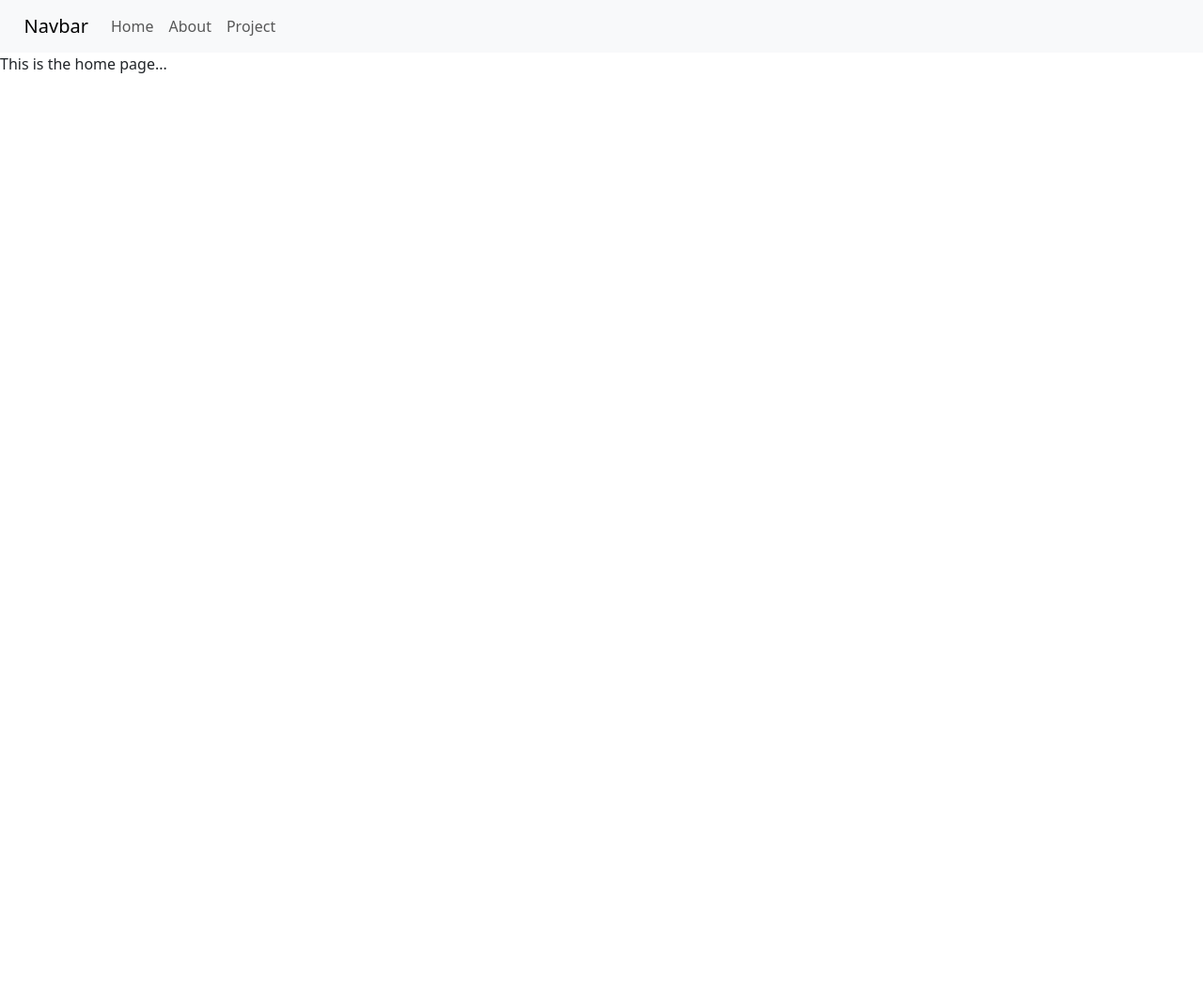
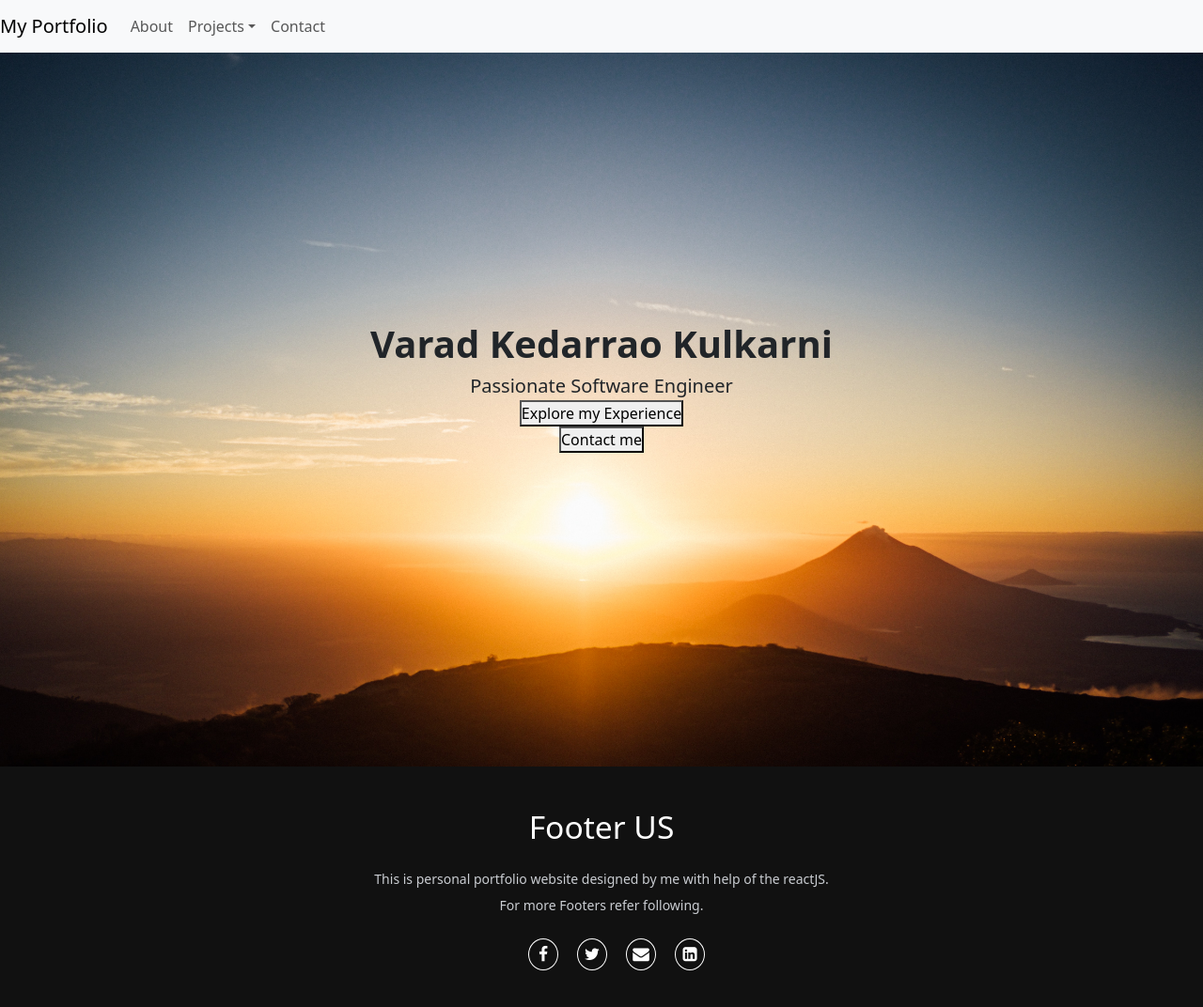
Before and after one commit to Varad-Kulkarni/my-portfolio, a React (Create React App) app in the folder client/: page / in a window 1280 px wide. Shown: the top 1072 px of the page at 94% size. Before the commit the page ends 800 px from the top, so only its background shows below. Built offline with nearby package versions, Linux system fonts and the light colour scheme.

Commit message:
added navbar, footer and some home content

```diff
--- a/client/package.json
+++ b/client/package.json
@@ -7,7 +7,9 @@
     "@testing-library/react": "^13.4.0",
     "@testing-library/user-event": "^13.5.0",
     "bootstrap": "^5.3.1",
+    "popper.js": "^1.16.1",
     "react": "^18.2.0",
+    "react-bootstrap-validation": "^0.1.11",
     "react-dom": "^18.2.0",
     "react-router-dom": "^6.15.0",
     "react-scripts": "5.0.1",
--- a/client/src/App.js
+++ b/client/src/App.js
@@ -1,14 +1,16 @@
 import './App.css';
 import { Router } from 'react-router-dom'
 
-import Navbar from './components/Navbar/Navbar'
+import NavigationBar from './components/NavigationBar/NavigationBar'
 import AllRoutes from './AllRoutes';
+import Footer from './components/Footer/Footer'
 
 function App() {
   return (
     <div className="App">
-        <Navbar />
+        <NavigationBar />
         <AllRoutes />
+        <Footer />
     </div>
   );
 }
--- a/client/src/Pages/Home/Home.css
+++ b/client/src/Pages/Home/Home.css
@@ -0,0 +1,48 @@
+.outer-description {
+    background-image: url('../../assets/Pictures/home-description-bg.jpg');
+    height: 95vh;
+    background-position: center;
+    background-repeat: no-repeat;
+    background-size: cover;
+}
+
+.description {
+    text-align: center;
+    padding-top: 35vh;
+}
+.description > .name {
+    font-weight: bold;
+    font-size: 40px;
+}
+.description > .role {
+    font-size: 20px;
+}
+
+.projects > .title {
+    font-weight: bold;
+    font-size: 27px;
+    padding-top: 9px;
+    padding-left: 9px;
+}
+.projects > .p4 {
+    text-align: center;
+    padding-top: 80px;
+}
+.projects > .p-content {
+    border: 1px solid black;
+    float: left;
+    height: 170px;
+    width: 350px;
+    padding: 3px;
+    margin: 3px;
+}
+.projects > .p4 > button {
+    border: none;
+    color: blue;
+}
+.projects > .p-content > .p-title {
+    font-size: 25px;
+}
+.projects > .p-content > .p-desc {
+    font-size: 15px;
+}
--- a/client/src/Pages/Home/Home.jsx
+++ b/client/src/Pages/Home/Home.jsx
@@ -1,9 +1,20 @@
 import React from 'react'
+
+import './Home.css'
 
 const Home = () => {
   return (
     <div className='home'>
-      This is the home page...
+      <div className="outer-description">
+        <div className="description">
+          <div className="name">Varad Kedarrao Kulkarni</div>
+          <div className="role">Passionate Software Engineer</div>
+          <div className="buttons">
+            <div className="experience"><button>Explore my Experience</button></div>
+            <div className="contact-me"><button>Contact me</button></div>
+          </div>
+        </div>
+      </div>
     </div>
   )
 }
--- /dev/null
+++ b/client/src/components/Footer/Footer.css
@@ -0,0 +1,125 @@
+@import url(https://stackpath.bootstrapcdn.com/font-awesome/4.7.0/css/font-awesome.min.css);
+
+*{
+    margin: 0;
+    padding: 0;
+    box-sizing: border-box;
+}
+body{
+    background: #fcfcfc;
+    font-family: sans-serif;
+}
+footer{
+    /* position: absolute; */
+    bottom: 0;
+    left: 0;
+    right: 0;
+    background: #111;
+    height: auto;
+    width: 100vw;
+
+    padding-top: 40px;
+    color: #fff;
+}
+.footer-content{
+    display: flex;
+    align-items: center;
+    justify-content: center;
+    flex-direction: column;
+    text-align: center;
+}
+.footer-content h3{
+    font-size: 2.1rem;
+    font-weight: 500;
+    text-transform: capitalize;
+    line-height: 3rem;
+}
+.footer-content p{
+    max-width: 500px;
+    margin: 10px auto;
+    line-height: 28px;
+    font-size: 14px;
+    color: #cacdd2;
+}
+.socials{
+    list-style: none;
+    display: flex;
+    align-items: center;
+    justify-content: center;
+    margin: 1rem 0 3rem 0;
+}
+.socials li{
+    margin: 0 10px;
+}
+.socials a{
+    text-decoration: none;
+    color: #fff;
+    border: 1.1px solid white;
+    padding: 5px;
+
+    border-radius: 50%;
+
+}
+.socials a i{
+    font-size: 1.1rem;
+    width: 20px;
+
+
+    transition: color .4s ease;
+
+}
+.socials a:hover i{
+    color: aqua;
+}
+
+.footer-bottom{
+    background: #000;
+    width: 100vw;
+    padding: 20px;
+padding-bottom: 40px;
+    text-align: center;
+}
+.footer-bottom p{
+float: left;
+    font-size: 14px;
+    word-spacing: 2px;
+    text-transform: capitalize;
+}
+.footer-bottom p a{
+  color:#44bae8;
+  font-size: 16px;
+  text-decoration: none;
+}
+.footer-bottom span{
+    text-transform: uppercase;
+    opacity: .4;
+    font-weight: 200;
+}
+.footer-menu{
+  float: right;
+
+}
+.footer-menu ul{
+  display: flex;
+}
+.footer-menu ul li{
+padding-right: 10px;
+display: block;
+}
+.footer-menu ul li a{
+  color: #cfd2d6;
+  text-decoration: none;
+}
+.footer-menu ul li a:hover{
+  /* color: #27bcda; */
+  color: blueviolet;
+
+}
+
+@media (max-width:500px) {
+.footer-menu ul{
+  display: flex;
+  margin-top: 10px;
+  margin-bottom: 20px;
+}
+}
--- /dev/null
+++ b/client/src/components/Footer/Footer.jsx
@@ -0,0 +1,25 @@
+import React from 'react'
+
+import './Footer.css'
+
+const Footer = () => {
+  return (
+    <div>
+    <footer>
+        <div className="footer-content">
+            <h3>Footer US</h3>
+            <p>This is personal portfolio website designed by me with help of the reactJS. For more Footers refer following.</p>
+            <ul className="socials">
+                <li><a href="https://www.facebook.com/varad.kulkarni.3701" target="_blank"><i className="fa fa-facebook"></i></a></li>
+                <li><a href="https://twitter.com/Varadku69896818" target="_blank"><i className="fa fa-twitter"></i></a></li>
+                <li><a href = "mailto: kulkarnivarad963@gmail.com" target="_blank"><i className="fa fa-envelope"/></a></li>
+                <li><a href="https://www.linkedin.com/in/varad-k-kulkarni" target="_blank"><i className="fa fa-linkedin-square"></i></a></li>
+            </ul>
+        </div>
+
+    </footer>
+    </div>
+  )
+}
+
+export default Footer
--- a/client/src/components/Navbar/Navbar.css
+++ /dev/null
@@ -1,7 +0,0 @@
-.nav-logo {
-    padding-left: 2vw;
-}
-
-.nav-buttons {
-    float: right;
-}
--- a/client/src/components/Navbar/Navbar.jsx
+++ /dev/null
@@ -1,32 +0,0 @@
-import React from 'react'
-
-import './Navbar.css'
-
-const Navbar = () => {
-    return (
-        <div className="nav-bar">
-            <nav className="navbar navbar-expand-lg navbar-light bg-light">
-                <a className="navbar-brand nav-logo" href="#">Navbar</a>
-                <button className="navbar-toggler" type="button" data-toggle="collapse" data-target="#navbarSupportedContent" aria-controls="navbarSupportedContent" aria-expanded="false" aria-label="Toggle navigation">
-                    <span className="navbar-toggler-icon"></span>
-                </button>
-
-                <div className="collapse navbar-collapse" id="navbarSupportedContent">
-                    <ul className="navbar-nav mr-auto nav-buttons">
-                        <li className="nav-item active">
-                            <a className="nav-link" href="#">Home</a>
-                        </li>
-                        <li className="nav-item">
-                            <a className="nav-link" href="#">About</a>
-                        </li>
-                        <li className="nav-item">
-                            <a className="nav-link" href="#">Project</a>
-                        </li>
-                    </ul>
-                </div>
-            </nav>
-        </div>
-    )
-}
-
-export default Navbar
--- /dev/null
+++ b/client/src/components/NavigationBar/NavigationBar.css
@@ -0,0 +1,8 @@
+.nav-1 .navcol .nav .navlink{
+    color: rgb(255, 208, 121);
+}
+
+.nav-1{
+    background-color: blueviolet;
+    font-weight: bold;
+}
--- /dev/null
+++ b/client/src/components/NavigationBar/NavigationBar.jsx
@@ -0,0 +1,27 @@
+import React from 'react'
+import { Navbar, Nav, NavDropdown } from 'react-bootstrap'
+import { Link } from 'react-router-dom'
+
+import './NavigationBar.css'
+
+
+const NavigationBar = () => {
+    return (
+        <Navbar collapseOnSelect expand="lg" bg="light" variant="light">
+            <Navbar.Brand as={Link} to='/'>My Portfolio</Navbar.Brand>
+            <Navbar.Toggle aria-controls="responsive-navbar-nav" />
+            <Navbar.Collapse id="responsive-navbar-nav">
+                <Nav className="ml-auto">
+                    <Nav.Link as={Link} to='/about'>About</Nav.Link>
+                    <NavDropdown title="Projects" id="collasible-nav-dropdown">
+                        <NavDropdown.Item as={Link} to='/projects'>Stack-Overflow clone</NavDropdown.Item>
+                        <NavDropdown.Item as={Link} to='/projects'>E-cart</NavDropdown.Item>
+                    </NavDropdown>
+                    <Nav.Link as={Link} to='/contacts'>Contact</Nav.Link>
+                </Nav>
+            </Navbar.Collapse>
+        </Navbar>
+    )
+}
+
+export default NavigationBar
```
Also changed, not shown: client/src/assets/Pictures/home-description-bg.jpg (added), 1 other file (tests, documents, lock files or other folders).
